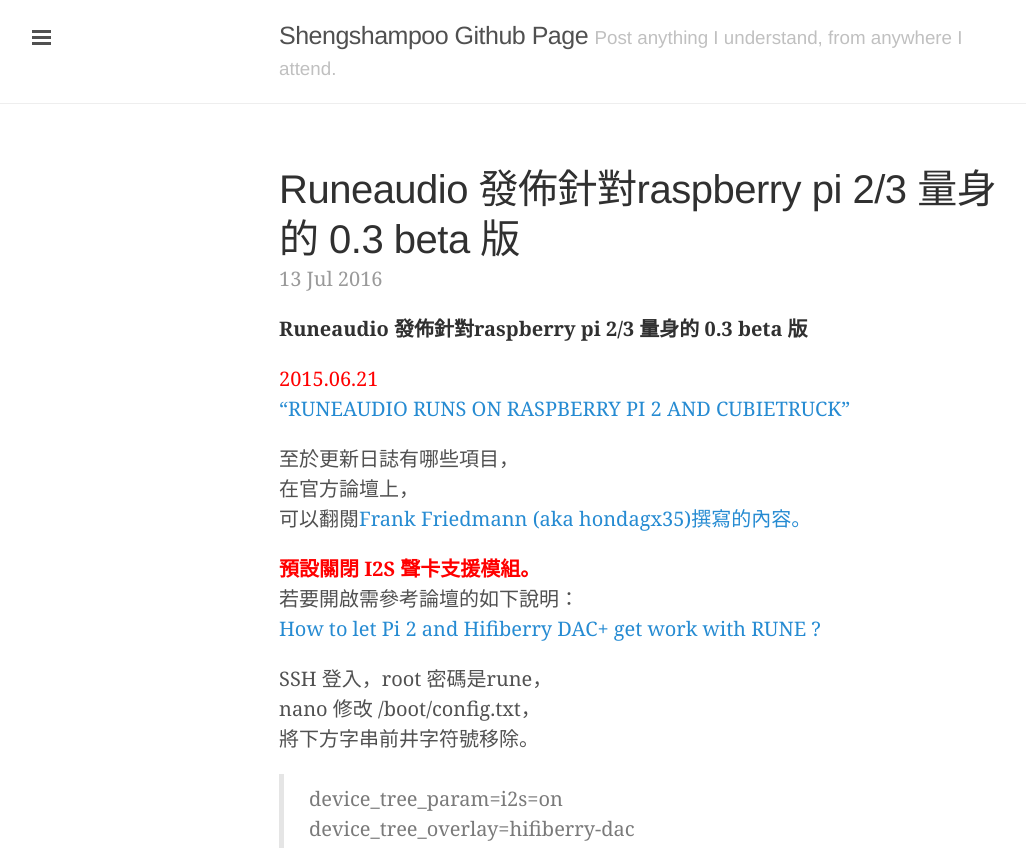
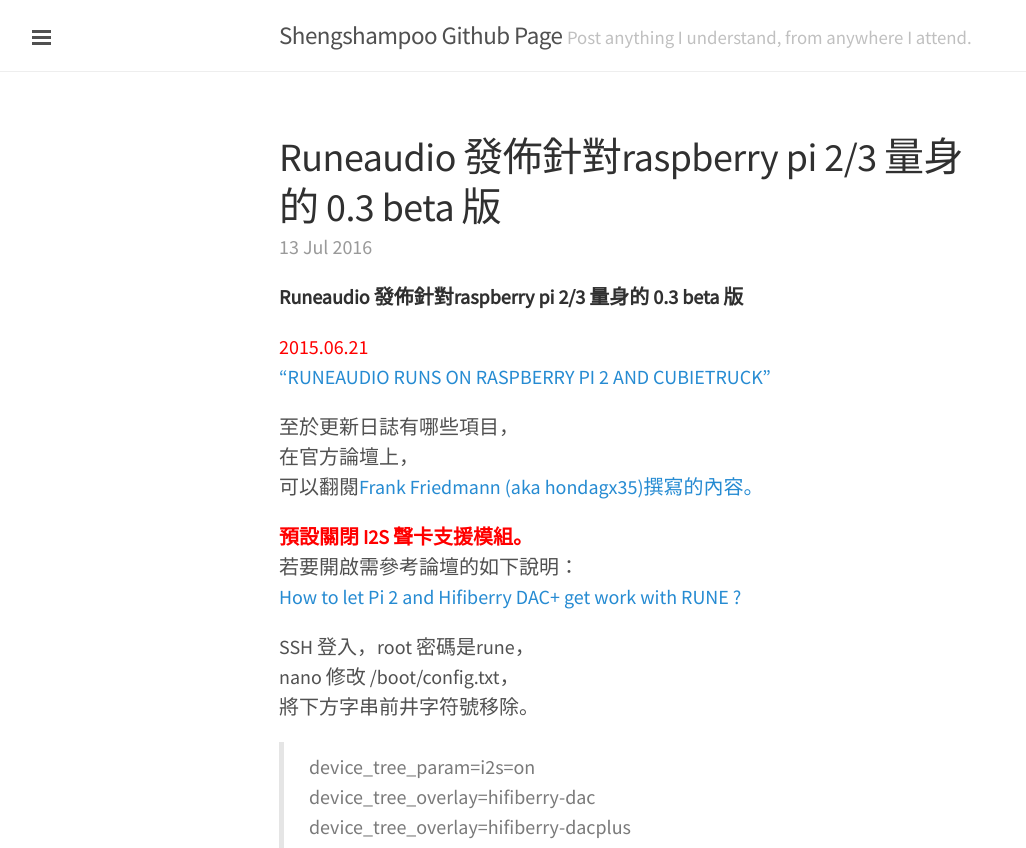
Before and after one commit to shengshampoo/shengshampoo.github.io, a Jekyll site: the page built from index.html, in a window 1280 px wide. Shown: the top 848 px of the page, without its empty margins (1-1027 px from the left). Built offline with Jekyll 4.4.1, drawn with Linux system fonts in a browser that asks for light colours; some web fonts are replaced; the list of posts is cut into pages by our own code; grey boxes are pictures that could not be loaded.

Commit message:
Update lanyon.css

```diff
--- a/public/css/lanyon.css
+++ b/public/css/lanyon.css
@@ -41,11 +41,11 @@ body {
 }
 
 html {
-  font-family: "Source Serif", Georgia, "Times New Roman", serif;
+  font-family: "Source Sans Pro", Georgia, "Times New Roman", serif;
 }
 
 h1, h2, h3, h4, h5, h6 {
-  font-family: "Source Sans", Helvetica, Arial, sans-serif;
+  font-family: "Source Sans Pro", Helvetica, Arial, sans-serif;
   font-weight: 400;
   color: #313131;
   letter-spacing: -.025rem;
@@ -148,7 +148,7 @@ h1, h2, h3, h4, h5, h6 {
   width: 14rem;
   visibility: hidden;
   overflow-y: auto;
-  font-family: "Source Sans", Helvetica, Arial, sans-serif;
+  font-family: "Source Sans Pro", Helvetica, Arial, sans-serif;
   font-size: .875rem; /* 15px */
   color: rgba(255,255,255,.6);
   background-color: #202020;
```
